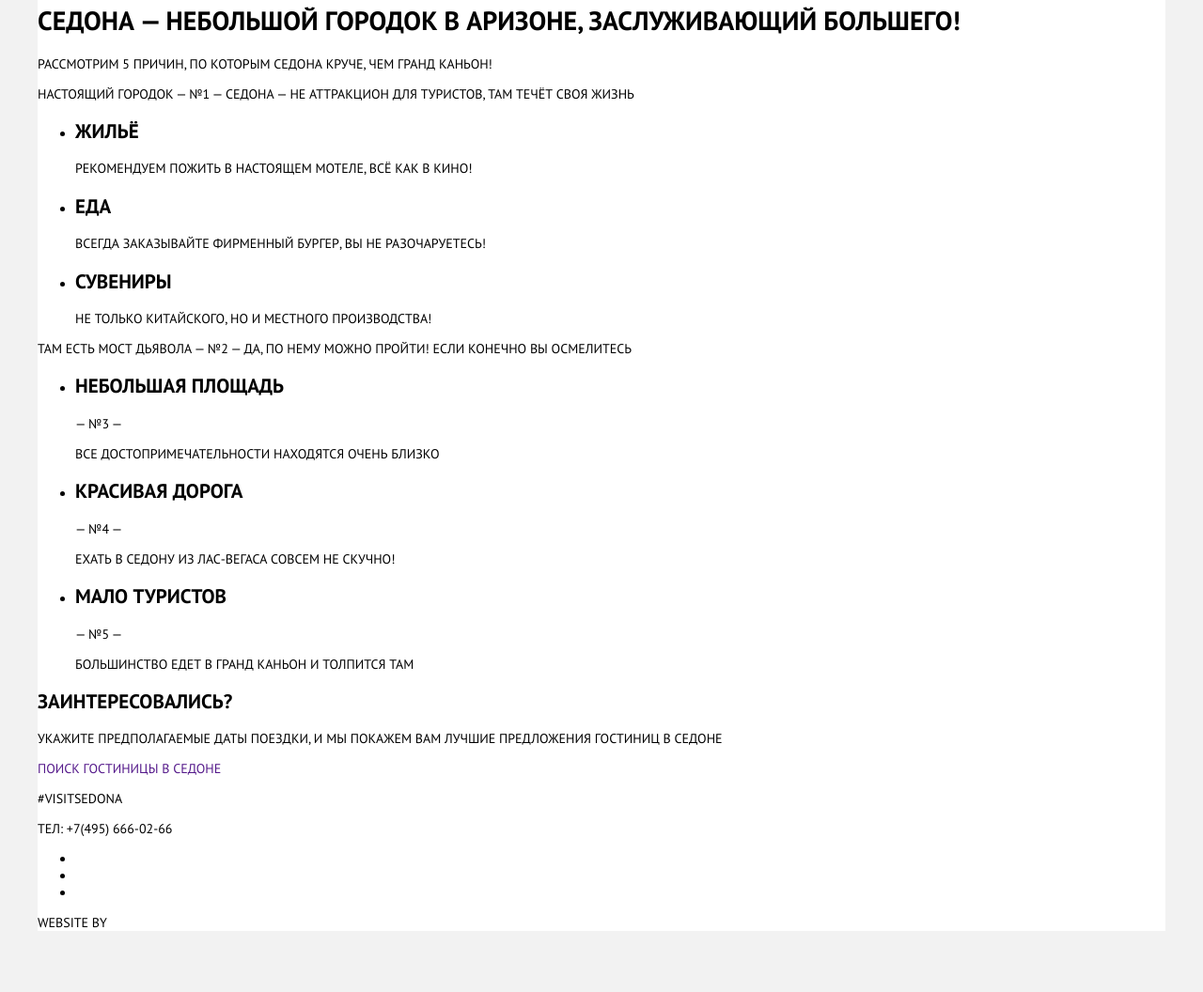
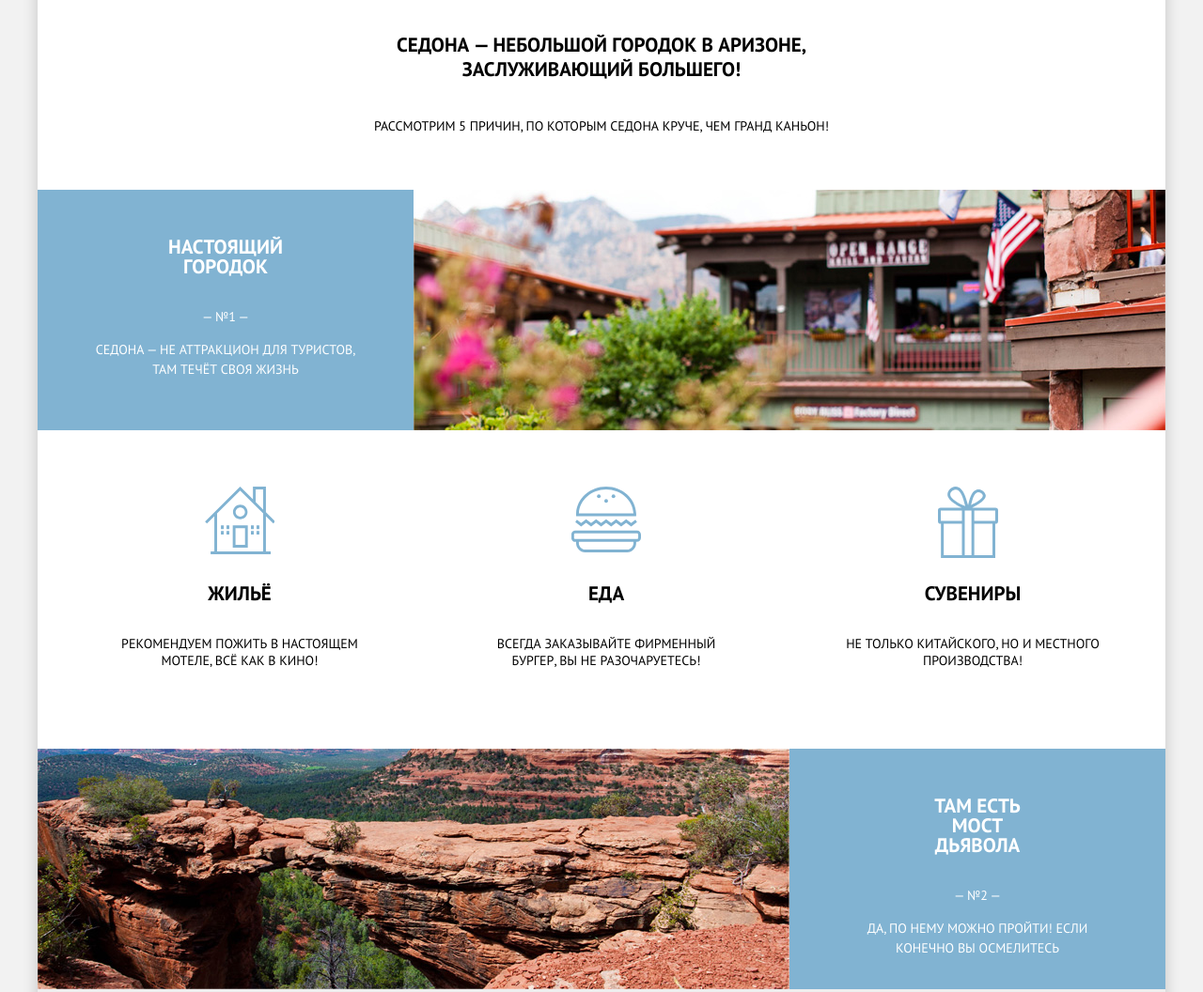
Before and after one commit to R0bur1989/Sedona, a plain HTML site: page index.html in a window 1280 px wide. Shown: the part 597-1653 px from the top of the page at 94% size. Before the commit the page ends 1602 px from the top, so only its background shows below. Drawn offline with Linux system fonts and the light colour scheme.

Commit message:
сделана основная сетка страницы index. остался футер и интерактивная карта

```diff
--- a/css/style.css
+++ b/css/style.css
@@ -25,6 +25,13 @@
          url('../fonts/pt-sans-v11-cyrillic_latin-700.svg#PTSans') format('svg'); /* Legacy iOS */
   }
 
+  html {
+      box-sizing: border-box;
+  }
+
+  *, *::before, *::after {
+      box-sizing: inherit;
+  }
 
   body {
       font-family: 'PT Sans', 'Arial', sans-serif;
@@ -42,11 +49,15 @@
     width: 1200px;
     margin: 0 auto;
     background-color: #fff;
-
+    box-shadow: 0px 5px 15px 0 rgba(0, 1, 1, 0.2);
   }
 
   a {
       text-decoration: none;
+  }
+
+  .main-header {
+      margin-bottom: 60px;
   }
 
   .main-navigation {
@@ -84,9 +95,196 @@
   }
 
   .picture {
-      background-image: url(../img/background-photo.jpg);
+      background-image:  url(../img/polygon.svg), url(../img/background-photo.jpg);
       background-repeat: no-repeat;
-      background-position: 0 30%;
+      background-position: 0 calc(100% + 1px),  0 28%;
       text-align: center;
-      padding: 75px 0 85px;
+      padding: 78px 0 85px;
+      height: 508px;
   }
+
+  .page-title {
+    font-size: 21px;
+    line-height: 1.24;
+
+    text-align: center;
+      margin: 0 auto 38px;
+      width: 440px;
+      height: 48px;
+  }
+
+  .page-title + p {
+      width: 489px;
+      line-height: 1.86;
+      text-align: center;
+      margin: 0 auto 55px;
+  }
+
+  .feature {
+      min-height: 256px;
+      background-image: url(../img/feature-picture.jpg);
+      background-repeat: no-repeat;
+      background-position: 100% 0;
+      color: #ffffff;
+      line-height: 21px;
+      margin-bottom: 60px;
+  }
+
+  .feature h3 {
+      font-size: 21px;
+      line-height: 1;
+      text-align: center;
+      width:  142px;
+      min-height: 37px;
+      margin: 0 auto 33px;
+   }
+
+  .feature__description {
+      background-color: #81b3d2;
+      width: 400px;
+      height: 256px;
+      padding: 50px 60px 64px;
+      text-align: center;
+  }
+
+  .feature-2 {
+      margin-bottom: 0;
+      background-image: url(../img/feature-picture-2.jpg);
+      background-position:  0 100%;
+  }
+
+  .feature-2 .feature__description {
+      margin-left: auto;
+  }
+
+  .advantages {
+        padding: 0 63px 85px 73px;
+  }
+
+  .advantages h2 {
+    margin: 0 0 31px;
+  }
+
+  .advantages p {
+      margin: 0;
+  }
+
+  .advantages__list {
+      list-style: none;
+      padding: 0;
+      margin: 0;
+
+      display: flex;
+      justify-content: space-between;
+  }
+
+  .advantages__list li {
+      position: relative;
+      max-width: 284px;
+      text-align: center;
+      padding-top: 100px;
+      }
+
+   .advantages__list li::before {
+        content: "";
+        position: absolute;
+        background-repeat: no-repeat;
+        top: 0;
+        left: calc(50% - 37px);
+   }
+
+
+   .advantages__list li:first-child::before {
+    background-image: url(../img/icon-1.svg);
+    width: 74px;
+    height: 74px;
+
+}
+
+.advantages__list li:nth-child(2)::before {
+    background-image: url(../img/icon-3.svg);
+    width: 74px;
+    height: 70px;
+}
+
+.advantages__list li:nth-child(3)::before {
+    background-image: url(../img/icon-2.svg);
+    width: 64px;
+    height: 76px;
+}
+
+
+  .advantages-2 {
+     background-color: #eeeeee;
+     padding: 50px 63px 64px 73px;
+     margin-bottom: 60px;
+  }
+
+  .advantages-2 h2 {
+    margin: 0 0 31px;
+  }
+
+  .advantages-2 p {
+      margin: 0;
+  }
+
+  .advantages-2__list {
+    list-style: none;
+    padding: 0;
+    margin: 0;
+
+    display: flex;
+    justify-content: space-between;
+  }
+
+  .advantages-2__list li {
+      padding: 0;
+      text-align: center;
+  }
+
+  .map {
+      text-align: center;
+  }
+
+  .map h2 {
+      margin: 0 auto 38px;
+      width: 300px;
+      font-size: 30px;
+      line-height: 36px;
+      text-align: center;
+  }
+
+  .map p {
+      width: 500px;
+      text-align: center;
+      margin: 0 auto 50px;
+
+  }
+
+  .map .button {
+      display: inline-block;
+      vertical-align: middle;
+      text-align: center;
+      color: #ffffff;
+      font-size: 21px;
+      font-weight: bold;
+      line-height: 1.24;
+
+      padding: 35px;
+      width: 568px;
+      min-height: 86px;
+      background-color: #766357;
+  }
+
+
+  .main-footer {
+      min-height: 120px;
+  }
+
+
+  .socials a {
+      display: inline-block;
+      width: 46px;
+      height: 48px;
+      background-color: #81b3d2;
+  }
--- a/index.html
+++ b/index.html
@@ -23,26 +23,24 @@
                 </div>
             </nav>
             <div class="picture">
-                <img src="img/welcome.svg" alt="" width="459" height="353">
+                <img src="img/welcome.svg" alt="надпись: Добро пожаловать в Седону!" width="459" height="353">
             </div>
         </header>
         <main>
-        <div>
-            <h1>Седона — небольшой городок в Аризоне,
+                <h1 class="page-title">Седона — небольшой городок в Аризоне,
                     заслуживающий большего!
                 </h1>
                 <p>Рассмотрим 5 причин, по которым Седона круче, чем гранд каньон!</p>
+
+            <section class="feature">
+                <div class="feature__description">
+                    <h3>Настоящий городок</h3>
+                    <p>— №1 —</p>
+                    <p>Седона — не аттракцион для туристов, там течёт своя жизнь</p>
                     </div>
-        <section class="feature-1">
-            <div class="feature-1__description">Настоящий
-                городок
-
-                — №1 —
-
-                Седона — не аттракцион для туристов, там течёт своя жизнь</div>
             </section>
             <section class="advantages">
-            <ul>
+                <ul class="advantages__list">
                     <li>
                         <h2>Жильё</h2>
                         <p>Рекомендуем пожить в настоящем мотеле, всё как в кино!</p>
@@ -57,16 +55,15 @@
                     </li>
                 </ul>
             </section>
-        <section class="feature-2">
-            <div class="feature-2__description">Там есть
-                Мост дьявола
-
-                — №2 —
-
-                Да, по нему можно пройти! Если конечно вы осмелитесь</div>
+            <section class="feature feature-2">
+                <div class="feature__description">
+                    <h3>Там есть Мост дьявола</h3>
+                    <p>— №2 —</p>
+                   <p>Да, по нему можно пройти! Если конечно вы осмелитесь</p>
+                </div>
             </section>
-        <section class="advantages">
-            <ul>
+            <section class="advantages-2">
+                <ul class="advantages-2__list">
                     <li>
                         <h2>Небольшая
                             площадь</h2>
@@ -93,15 +90,15 @@
                     </li>
                 </ul>
             </section>
-        <div>
+            <section class="map">
+
                 <h2>Заинтересовались?</h2>
                 <p>
-                Укажите предполагаемые даты поездки,
+                    Укажите предполагаемые даты поездки,<br>
                     и мы покажем вам лучшие предложения гостиниц в седоне
                 </p>
-        </div>
             <a href="" class="button">ПОИСК ГОСТИНИЦЫ В седоне</a>
-        <section class="map">
+
 
             </section>
         </main>
@@ -111,11 +108,9 @@
                 <p>Тел: +7(495) 666-02-66</p>
             </div>
             <div class="socials">
-            <ul>
-                <li><a href=""><img src="" alt=""></a></li>
-                <li><a href=""><img src="" alt=""></a></li>
-                <li><a href=""><img src="" alt=""></a></li>
-            </ul>
+                    <a href=""><img src="" alt=""></a>
+                    <a href=""><img src="" alt=""></a>
+                    <a href=""><img src="" alt=""></a>
             </div>
             <div class="copyright">
                 <p>Website by<img src="" alt=""></p>
```
Also changed, not shown: img/feature-picture-2.jpg (added), img/feature-picture.jpg (added), img/icon-1.svg (added), img/icon-2.svg (added), img/icon-3.svg (added), img/polygon.svg (added). Lines whose indentation alone changed are shown as unchanged.
